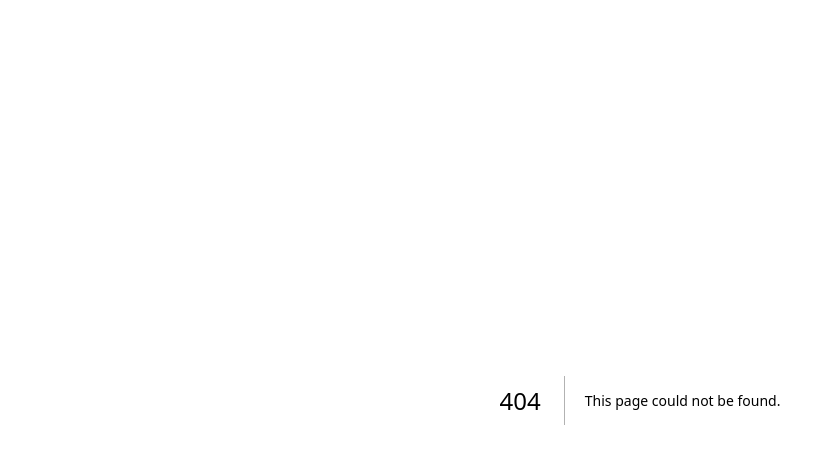
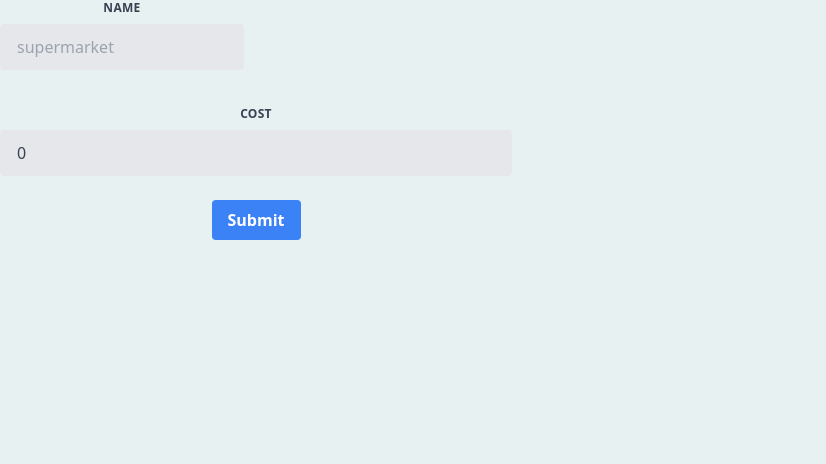
Before and after one commit to alanlipschutz/budgetTracker, a Next.js app: page /components/AddExpenseForm in a window 1280 px wide. Before the commit this address had no page. Shown: the top 464 px of the page, without its empty margins (0-826 px from the left). Built offline with nearby package versions, Linux system fonts and the light colour scheme.

Commit message:
feat: added context to manage badget remaining and spent

```diff
--- a/package.json
+++ b/package.json
@@ -9,6 +9,9 @@
     "lint": "next lint"
   },
   "dependencies": {
+    "@emotion/react": "^11.10.6",
+    "@emotion/styled": "^11.10.6",
+    "@mui/material": "^5.12.0",
     "@types/node": "18.15.11",
     "@types/react": "18.0.35",
     "@types/react-dom": "18.0.11",
--- /dev/null
+++ b/src/context/AppContext.tsx
@@ -0,0 +1,66 @@
+import { BudgetState, Expense } from '@/globalTypes';
+import { createContext, useState } from 'react';
+
+interface ContextValue extends BudgetState {
+  addExpense: (expense: Expense) => void;
+  removeExpense: (id: string) => void;
+}
+
+export const AppContext = createContext<ContextValue | null>(null);
+
+type AppProviderProps = {
+  children: React.ReactNode;
+};
+export const AppProvider = (props: AppProviderProps) => {
+  const initialState = {
+    budget: 3000,
+    remaining: 3000,
+    spent: 0,
+    expenses: [
+      { id: '12', name: 'shopping', cost: 40 },
+      { id: '13', name: 'holiday', cost: 400 },
+      { id: '14', name: 'car service', cost: 50 },
+    ],
+  };
+  const [appState, setAppState] = useState<BudgetState>(initialState);
+
+  function spentUntilnow(expenses: Expense[]) {
+    return expenses.reduce((total, item) => (total += item.cost), 0);
+  }
+
+  function addExpense(expense: Expense) {
+    const newState = { ...appState };
+    newState.expenses.push(expense);
+    const spent = spentUntilnow(newState.expenses);
+    newState.spent = spent;
+    newState.remaining = newState.budget - spent;
+    setAppState(newState);
+  }
+
+  function removeExpense(id: string) {
+    const newState = { ...appState };
+    const filteredArray = newState.expenses.filter(
+      (expense) => expense.id !== id
+    );
+    newState.expenses = filteredArray;
+    const spent = spentUntilnow(newState.expenses);
+    newState.spent = spent;
+    newState.remaining = newState.budget - spent;
+    setAppState(newState);
+  }
+
+  return (
+    <AppContext.Provider
+      value={{
+        budget: appState.budget,
+        expenses: appState.expenses,
+        spent: appState.spent,
+        remaining: appState.remaining,
+        addExpense: addExpense,
+        removeExpense: removeExpense,
+      }}
+    >
+      {props.children}
+    </AppContext.Provider>
+  );
+};
--- /dev/null
+++ b/src/globalTypes.ts
@@ -0,0 +1,12 @@
+export type Expense = {
+  id: string;
+  name: string;
+  cost: number;
+};
+
+export interface BudgetState {
+  budget: number;
+  remaining: number;
+  spent: number;
+  expenses: Expense[];
+}
--- /dev/null
+++ b/src/pages/components/AddExpenseForm.tsx
@@ -0,0 +1,75 @@
+import { AppContext } from '@/context/AppContext';
+import { Expense } from '@/globalTypes';
+import React, { useState, useContext } from 'react';
+import { uuid } from 'uuidv4';
+
+type ExpenseFormProps = {
+  closeModal: React.Dispatch<React.SetStateAction<boolean>>;
+};
+export default function AddExpenseForm({ closeModal }: ExpenseFormProps) {
+  const [name, setName] = useState<string>('');
+  const [cost, setCost] = useState<number>(0);
+
+  const budgetContext = useContext(AppContext);
+
+  const handleSubmit = (event: React.FormEvent<HTMLFormElement>) => {
+    event.preventDefault();
+    const newExpense: Expense = {
+      id: uuid(),
+      name: name,
+      cost: cost,
+    };
+    budgetContext?.addExpense(newExpense);
+    closeModal(false);
+  };
+  return (
+    <form className='w-full max-w-lg' onSubmit={handleSubmit}>
+      <div className='flex flex-wrap -mx-3 mb-6'>
+        <div className='w-full md:w-1/2 px-3 mb-6 md:mb-0'>
+          <label
+            className='block uppercase tracking-wide text-gray-700 text-xs font-bold mb-2'
+            htmlFor='grid-name'
+          >
+            Name
+          </label>
+          <input
+            className='appearance-none block w-full bg-gray-200 text-gray-700 border border-gray-200 rounded py-3 px-4 mb-3 leading-tight focus:outline-none focus:bg-white'
+            id='grid-name'
+            type='text'
+            placeholder='supermarket'
+            value={name}
+            onChange={(event) => setName(event.target.value)}
+          />
+        </div>
+      </div>
+      <div className='flex flex-wrap -mx-3 mb-6'>
+        <div className='w-full px-3'>
+          <label
+            className='block uppercase tracking-wide text-gray-700 text-xs font-bold mb-2'
+            htmlFor='grid-cost'
+          >
+            Cost
+          </label>
+          <input
+            className='appearance-none block w-full bg-gray-200 text-gray-700 border border-gray-200 rounded py-3 px-4 leading-tight focus:outline-none focus:bg-white focus:border-gray-500'
+            id='grid-cost'
+            type='number'
+            placeholder='0'
+            value={cost}
+            onChange={(event) => setCost(+event.target.value)}
+          />
+        </div>
+      </div>
+      <div className='flex flex-wrap -mx-3 mb-2'>
+        <div className='w-full px-3'>
+          <button
+            className='bg-blue-500 hover:bg-blue-700 text-white font-bold py-2 px-4 rounded focus:outline-none focus:shadow-outline'
+            type='submit'
+          >
+            Submit
+          </button>
+        </div>
+      </div>
+    </form>
+  );
+}
--- a/src/pages/components/Budgets.tsx
+++ b/src/pages/components/Budgets.tsx
@@ -1,9 +1,11 @@
-import React from 'react';
+import { AppContext } from '@/context/AppContext';
+import React, { useContext } from 'react';
 
 export default function Budgets() {
+  const budgetContext = useContext(AppContext);
   return (
     <div className='bg-red-400	rounded w-96 p-2 pl-3'>
-      <span className='text-slate-100	'>Budget: $2000</span>
+      <span className='text-slate-100	'>Budget: ${budgetContext?.budget}</span>
     </div>
   );
 }
--- a/src/pages/components/ExpenseItem.tsx
+++ b/src/pages/components/ExpenseItem.tsx
@@ -1,19 +1,30 @@
-import React from 'react';
+import { AppContext } from '@/context/AppContext';
+import React, { useContext } from 'react';
 import { TiDelete } from 'react-icons/ti';
 
 type PropsExpenseItem = {
-  id: number;
+  id: string;
   name: string;
   cost: number;
 };
 
 export default function ExpenseItem(props: PropsExpenseItem) {
+  const budgetContext = useContext(AppContext);
+
+  function removeExpense() {
+    budgetContext?.removeExpense(props.id);
+  }
+
   return (
     <li className='flex justify-between items-center border border-slate-300 p-2'>
       {props.name}
       <div className='flex items-center gap-5'>
         <span className='bg-blue-500 rounded-xl p-2'>${props.cost}</span>
-        <TiDelete className='cursor-pointer	' size='1.5em'></TiDelete>
+        <TiDelete
+          onClick={removeExpense}
+          className='cursor-pointer	'
+          size='1.5em'
+        ></TiDelete>
       </div>
     </li>
   );
--- a/src/pages/components/ExpenseList.tsx
+++ b/src/pages/components/ExpenseList.tsx
@@ -1,16 +1,13 @@
-import React from 'react';
+import React, { useContext } from 'react';
 import ExpenseItem from './ExpenseItem';
+import { AppContext } from '@/context/AppContext';
 
 export default function ExpenseList() {
-  const expenses = [
-    { id: 12, name: 'shopping', cost: 40 },
-    { id: 13, name: 'holiday', cost: 400 },
-    { id: 14, name: 'car service', cost: 50 },
-  ];
+  const budgetContext = useContext(AppContext);
 
   return (
     <ul className='max-w-screen-md mt-0 mx-auto'>
-      {expenses.map((expense) => (
+      {budgetContext?.expenses.map((expense) => (
         <ExpenseItem
           key={expense.id}
           id={expense.id}
--- a/src/pages/components/Remaining.tsx
+++ b/src/pages/components/Remaining.tsx
@@ -1,9 +1,14 @@
-import React from 'react';
+import { AppContext } from '@/context/AppContext';
+import React, { useContext } from 'react';
 
 export default function Remaining() {
+  const budgetContext = useContext(AppContext);
+
   return (
     <div className='bg-green-400 rounded w-96 p-2 pl-3'>
-      <span className='text-slate-100	'>Remaining: $2000</span>
+      <span className='text-slate-100	'>
+        Remaining: ${budgetContext?.remaining}
+      </span>
     </div>
   );
 }
--- a/src/pages/components/SpentSoFar.tsx
+++ b/src/pages/components/SpentSoFar.tsx
@@ -1,9 +1,14 @@
-import React from 'react';
+import { AppContext } from '@/context/AppContext';
+import React, { useContext, useEffect, useState } from 'react';
 
 export default function SpentSoFar() {
+  const budgetContext = useContext(AppContext);
+
   return (
     <div className='bg-blue-400	rounded w-96 p-2 pl-3'>
-      <span className='text-slate-100	'>Spent so far: $2000</span>
+      <span className='text-slate-100	'>
+        Spent so far: ${budgetContext?.spent}
+      </span>
     </div>
   );
 }
--- a/src/pages/index.tsx
+++ b/src/pages/index.tsx
@@ -3,12 +3,46 @@ import Budgets from './components/Budgets';
 import Remaining from './components/Remaining';
 import SpentSoFar from './components/SpentSoFar';
 import ExpenseList from './components/ExpenseList';
+import AddExpenseForm from './components/AddExpenseForm';
+import Modal from '@mui/material/Modal';
+import { Box, Tooltip } from '@mui/material';
+import { useState } from 'react';
+import { FaPlus } from 'react-icons/fa';
+import { AppProvider } from '@/context/AppContext';
 
 const inter = Inter({ subsets: ['latin'] });
 
+const style = {
+  position: 'absolute' as 'absolute',
+  top: '50%',
+  left: '50%',
+  transform: 'translate(-50%, -50%)',
+  width: 400,
+  bgcolor: 'background.paper',
+  border: 'none',
+  boxShadow: 24,
+  p: 4,
+};
+
 export default function Home() {
+  const [open, setOpen] = useState<boolean>(false);
+
+  const handleModal = (state: boolean) => {
+    state ? setOpen(false) : setOpen(true);
+  };
+
   return (
+    <AppProvider>
       <main className=' '>
+        <header className='flex justify-end pr-3 pt-3'>
+          <Tooltip title='Add expense'>
+            <FaPlus
+              onClick={() => handleModal(open)}
+              size={'2rem'}
+              className=''
+            ></FaPlus>
+          </Tooltip>
+        </header>
         <h1 className='text-4xl font-bold text-gray-900 text-center mt-10'>
           My Budget Planner
         </h1>
@@ -27,6 +61,17 @@ export default function Home() {
         <div className='mt-3'>
           <ExpenseList />
         </div>
+        <Modal
+          open={open}
+          onClose={handleModal}
+          aria-labelledby='modal-modal-title'
+          aria-describedby='modal-modal-description'
+        >
+          <Box sx={style}>
+            <AddExpenseForm closeModal={setOpen} />
+          </Box>
+        </Modal>
       </main>
+    </AppProvider>
   );
 }
```
Also changed, not shown: tsconfig.json (+5 -2 lines), 1 other file (tests, documents, lock files or other folders). Lines whose indentation alone changed are shown as unchanged.
